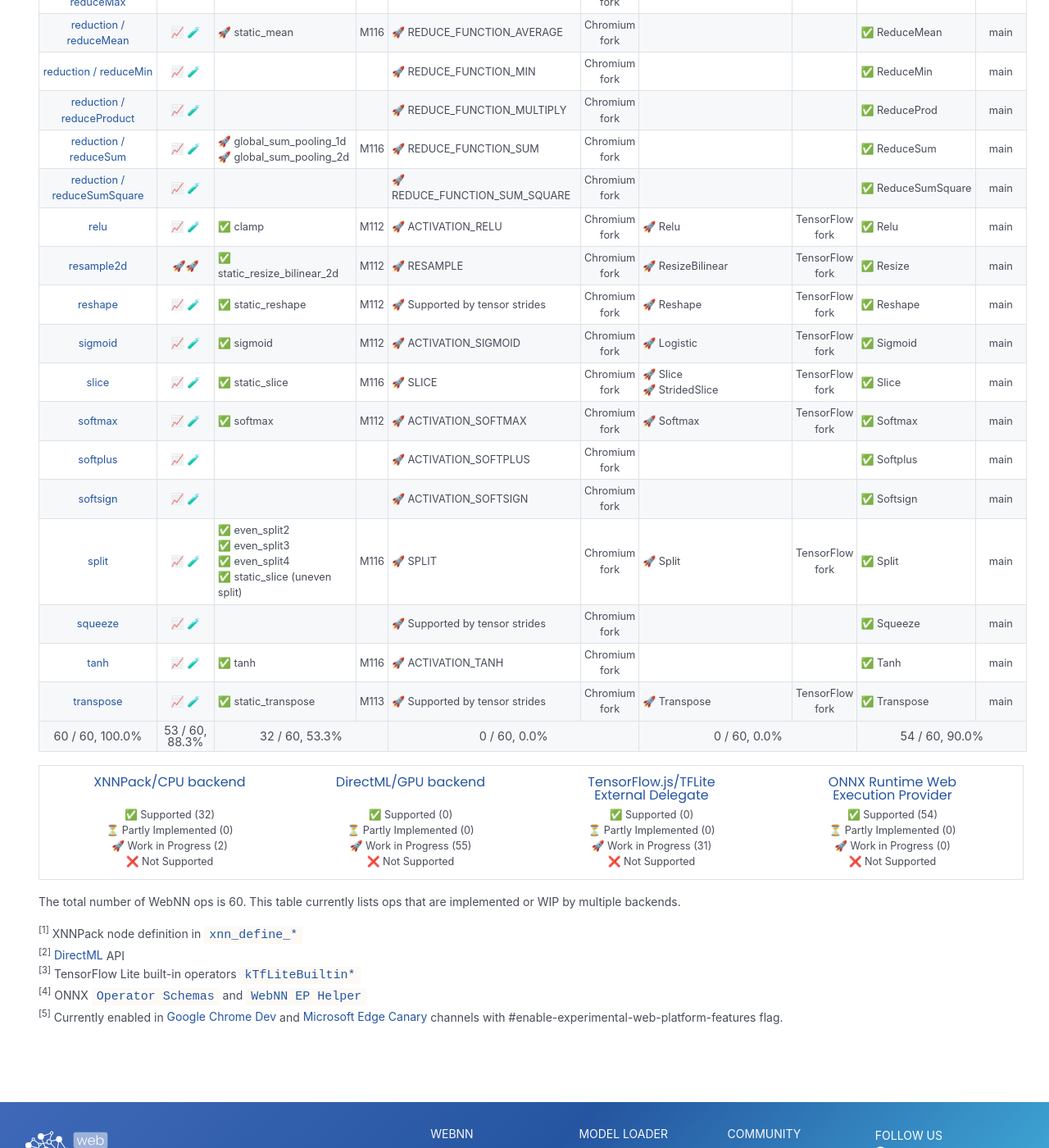
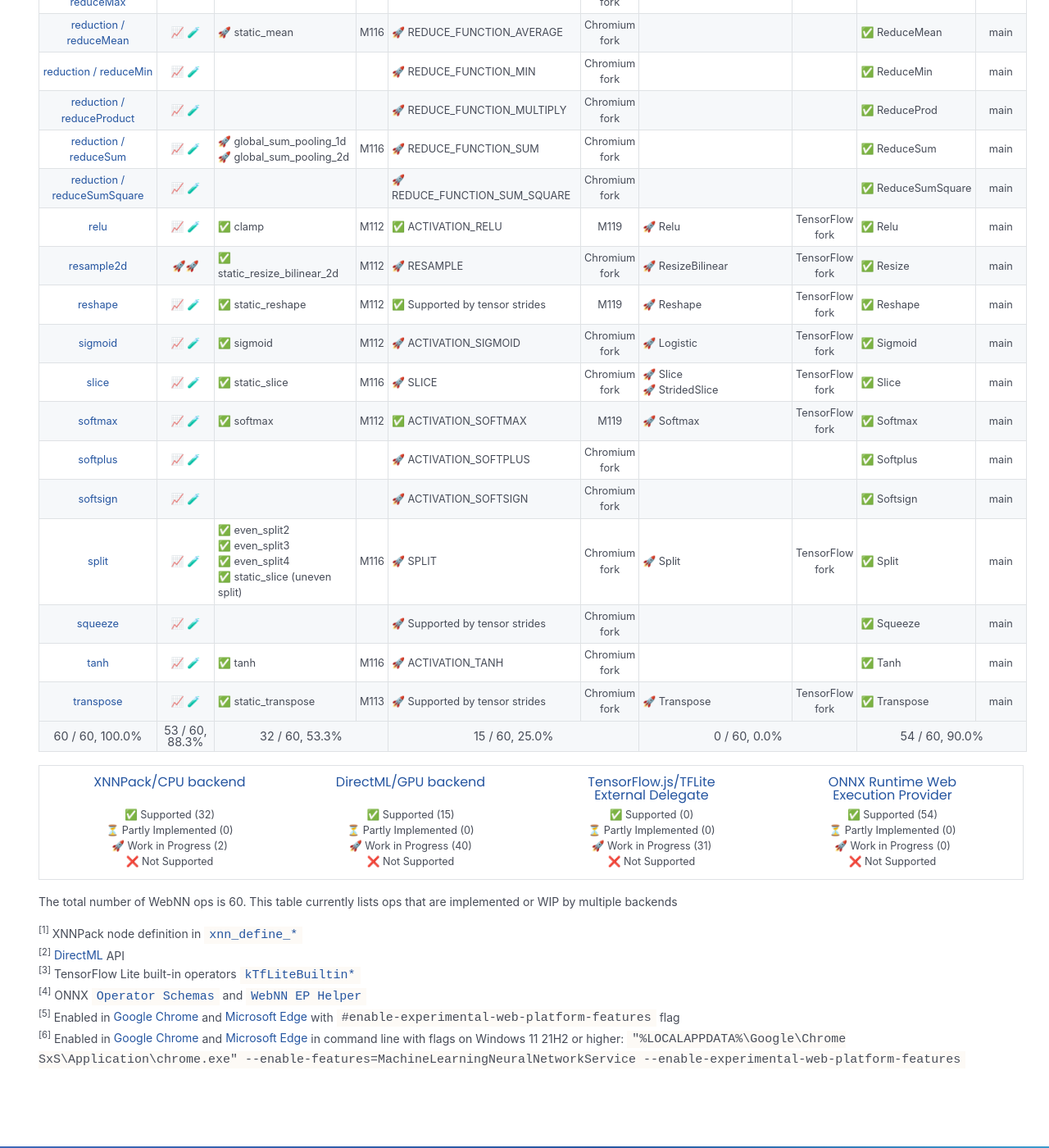
Before and after one commit to webmachinelearning/webmachinelearning.github.io, a Jekyll site: the page built from webnn-status.md, in a window 1280 px wide and 1400 px high, scrolled down 2376 px. Shown: the whole window at 82% size. Built offline with Jekyll 4.4.1, drawn with Linux system fonts in a browser that asks for light colours; some of the changed text lies outside the part shown.

Commit message:
Update implementation status for WebNN DirectML backend

```diff
--- a/assets/json/webnn_status.json
+++ b/assets/json/webnn_status.json
@@ -42,8 +42,8 @@
       "dml_op": [
         "ELEMENT_WISE_CLIP"
       ],
-      "dml_progress": 3,
-      "dml_chromium_version_added": "Chromium fork",
+      "dml_progress": 4,
+      "dml_chromium_version_added": "M119",
       "tflite_op": [
         "ReluN1To1"
       ],
@@ -101,8 +101,8 @@
       "dml_op": [
         "CONVOLUTION"
       ],
-      "dml_progress": 3,
-      "dml_chromium_version_added": "Chromium fork",
+      "dml_progress": 4,
+      "dml_chromium_version_added": "M119",
       "tflite_op": [
         "Conv2d",
         "DepthwiseConv2d"
@@ -159,8 +159,8 @@
       "dml_op": [
         "ELEMENT_WISE_ADD"
       ],
-      "dml_progress": 3,
-      "dml_chromium_version_added": "Chromium fork",
+      "dml_progress": 4,
+      "dml_chromium_version_added": "M119",
       "tflite_op": [
         "Add"
       ],
@@ -187,8 +187,8 @@
       "dml_op": [
         "ELEMENT_WISE_SUBTRACT"
       ],
-      "dml_progress": 3,
-      "dml_chromium_version_added": "Chromium fork",
+      "dml_progress": 4,
+      "dml_chromium_version_added": "M119",
       "tflite_op": [
         "Sub"
       ],
@@ -215,8 +215,8 @@
       "dml_op": [
         "ELEMENT_WISE_MULTIPLY"
       ],
-      "dml_progress": 3,
-      "dml_chromium_version_added": "Chromium fork",
+      "dml_progress": 4,
+      "dml_chromium_version_added": "M119",
       "tflite_op": [
         "Mul"
       ],
@@ -243,8 +243,8 @@
       "dml_op": [
         "ELEMENT_WISE_DIVIDE"
       ],
-      "dml_progress": 3,
-      "dml_chromium_version_added": "Chromium fork",
+      "dml_progress": 4,
+      "dml_chromium_version_added": "M119",
       "tflite_op": [
         "Div"
       ],
@@ -271,8 +271,8 @@
       "dml_op": [
         "ELEMENT_WISE_MAX"
       ],
-      "dml_progress": 3,
-      "dml_chromium_version_added": "Chromium fork",
+      "dml_progress": 4,
+      "dml_chromium_version_added": "M119",
       "tflite_op": [
         "Maximum"
       ],
@@ -299,8 +299,8 @@
       "dml_op": [
         "ELEMENT_WISE_MIN"
       ],
-      "dml_progress": 3,
-      "dml_chromium_version_added": "Chromium fork",
+      "dml_progress": 4,
+      "dml_chromium_version_added": "M119",
       "tflite_op": [
         "Minimum"
       ],
@@ -328,8 +328,8 @@
       "dml_op": [
         "ELEMENT_WISE_POW"
       ],
-      "dml_progress": 3,
-      "dml_chromium_version_added": "Chromium fork",
+      "dml_progress": 4,
+      "dml_chromium_version_added": "M119",
       "tflite_op": [
         "Sqrt",
         "Square"
@@ -637,8 +637,8 @@
       "dml_op": [
         "GEMM"
       ],
-      "dml_progress": 3,
-      "dml_chromium_version_added": "Chromium fork",
+      "dml_progress": 4,
+      "dml_chromium_version_added": "M119",
       "tflite_op": [
         "FullyConnected"
       ],
@@ -974,8 +974,8 @@
       "dml_op": [
         "AVERAGE_POOLING"
       ],
-      "dml_progress": 3,
-      "dml_chromium_version_added": "Chromium fork",
+      "dml_progress": 4,
+      "dml_chromium_version_added": "M119",
       "tflite_op": [
         "AveragePool2d",
         "Mean"
@@ -1033,8 +1033,8 @@
       "dml_op": [
         "MAX_POOLING2"
       ],
-      "dml_progress": 3,
-      "dml_chromium_version_added": "Chromium fork",
+      "dml_progress": 4,
+      "dml_chromium_version_added": "M119",
       "tflite_op": [
         "MaxPool2d"
       ],
@@ -1371,8 +1371,8 @@
       "dml_op": [
         "ACTIVATION_RELU"
       ],
-      "dml_progress": 3,
-      "dml_chromium_version_added": "Chromium fork",
+      "dml_progress": 4,
+      "dml_chromium_version_added": "M119",
       "tflite_op": [
         "Relu"
       ],
@@ -1427,8 +1427,8 @@
       "dml_op": [
         "Supported by tensor strides"
       ],
-      "dml_progress": 3,
-      "dml_chromium_version_added": "Chromium fork",
+      "dml_progress": 4,
+      "dml_chromium_version_added": "M119",
       "tflite_op": [
         "Reshape"
       ],
@@ -1512,8 +1512,8 @@
       "dml_op": [
         "ACTIVATION_SOFTMAX"
       ],
-      "dml_progress": 3,
-      "dml_chromium_version_added": "Chromium fork",
+      "dml_progress": 4,
+      "dml_chromium_version_added": "M119",
       "tflite_op": [
         "Softmax"
       ],
--- a/webnn-status.md
+++ b/webnn-status.md
@@ -154,7 +154,7 @@
       <th>
         <img src="https://raw.githubusercontent.com/alrra/browser-logos/main/src/chrome-dev/chrome-dev_128x128.png" />
         <img
-          src="https://raw.githubusercontent.com/alrra/browser-logos/main/src/edge-canary/edge-canary_128x128.png" /> <sup>5</sup>
+          src="https://raw.githubusercontent.com/alrra/browser-logos/main/src/edge-canary/edge-canary_128x128.png" /> <sup>6</sup>
       </th>
       <th>Operations
       </th>
@@ -200,13 +200,16 @@
     </div>
 </div>
 
-The total number of WebNN ops is 60. This table currently lists ops that are implemented or WIP by multiple backends.
+The total number of WebNN ops is 60. This table currently lists ops that are implemented or WIP by multiple backends
 
 <sup>[1]</sup> XNNPack node definition in [`xnn_define_*`](https://github.com/google/XNNPACK/blob/master/include/xnnpack.h)<br/>
 <sup>[2]</sup> [DirectML](https://learn.microsoft.com/en-us/windows/win32/api/_directml/) API<br/>
 <sup>[3]</sup> TensorFlow Lite built-in operators [`kTfLiteBuiltin*`](https://github.com/tensorflow/tensorflow/blob/master/tensorflow/lite/delegates/xnnpack/xnnpack_delegate.cc)<br/>
 <sup>[4]</sup> ONNX [`Operator Schemas`](https://github.com/onnx/onnx/blob/main/docs/Operators.md) and [`WebNN EP Helper`](https://github.com/microsoft/onnxruntime/blob/main/onnxruntime/core/providers/webnn/builders/helper.h)<br/>
-<sup>[5]</sup> Currently enabled in [Google Chrome Dev](https://www.google.com/chrome/dev/) and [Microsoft Edge Canary](https://www.microsoftedgeinsider.com/en-us/download/canary) channels with #enable-experimental-web-platform-features flag.
+<sup>[5]</sup> Enabled in [Google Chrome](https://www.google.com/chrome/dev/) and [Microsoft Edge](https://www.microsoftedgeinsider.com/en-us/download/canary) with `#enable-experimental-web-platform-features` flag<br/>
+<sup>[6]</sup> Enabled in [Google Chrome](https://www.google.com/chrome/dev/) and [Microsoft Edge](https://www.microsoftedgeinsider.com/en-us/download/canary) in command line with flags on Windows 11 21H2 or higher:
+`"%LOCALAPPDATA%\Google\Chrome SxS\Application\chrome.exe" --enable-features=MachineLearningNeuralNetworkService --enable-experimental-web-platform-features`
+
 
 <script>
   const qS = (selector) => {
```
